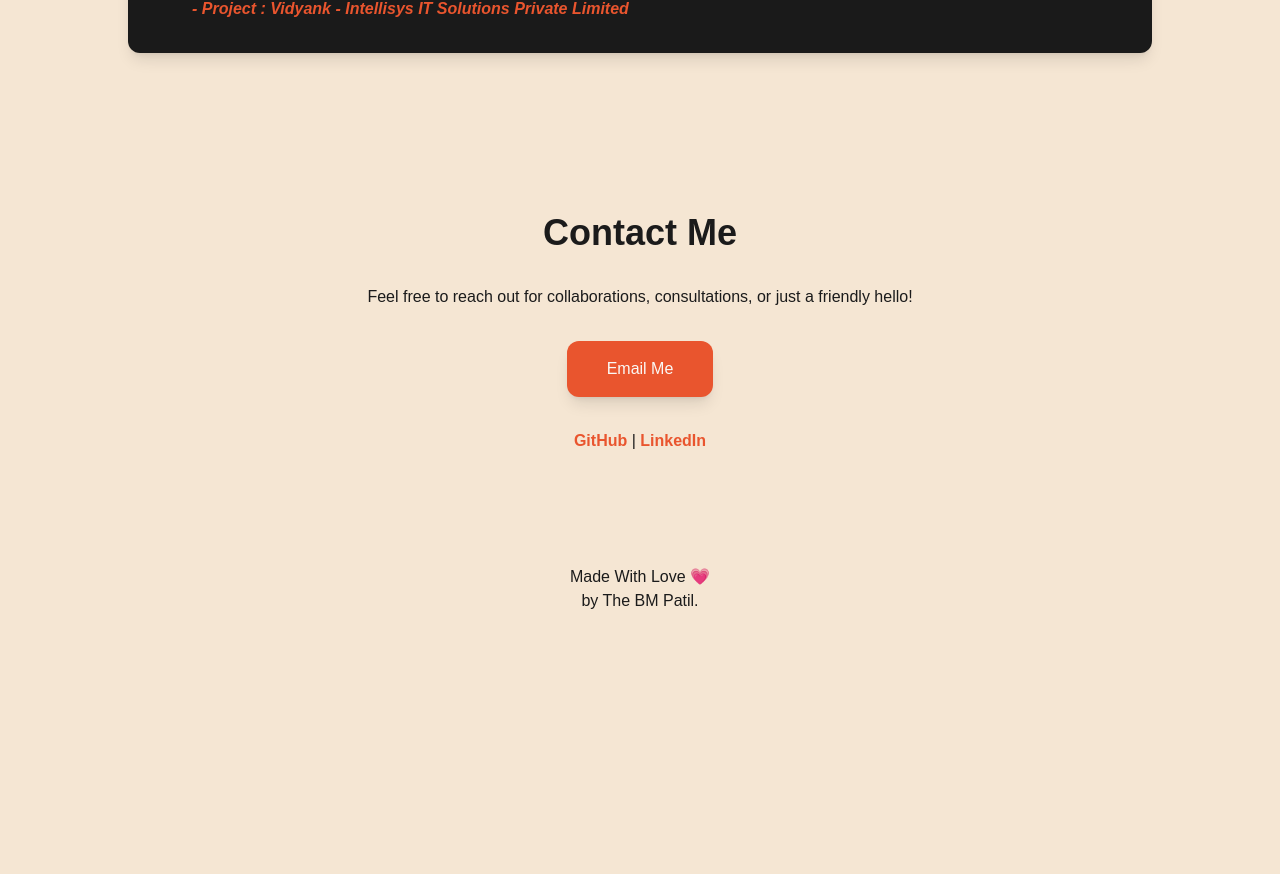
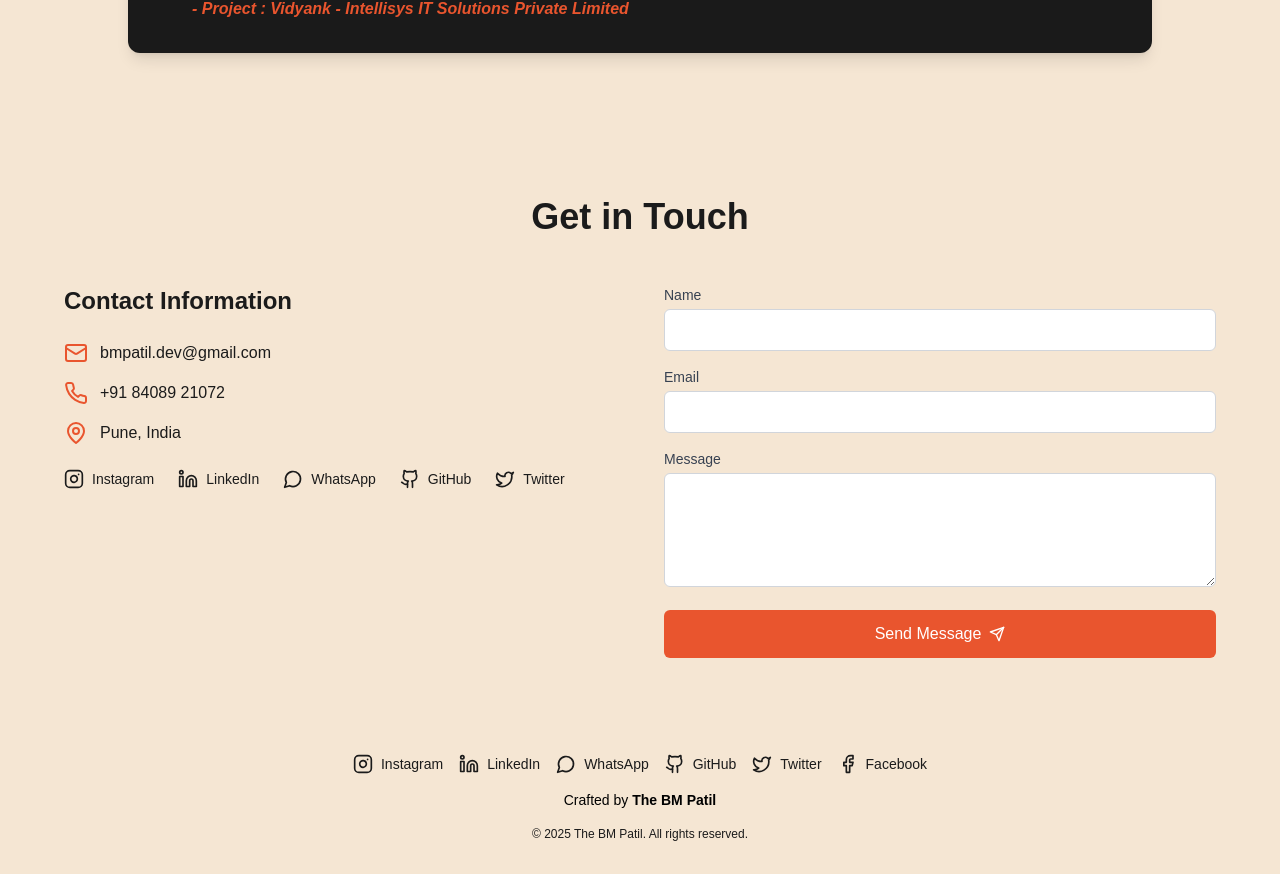
Before and after one commit to TheBMPatil/vite_portfolio, a React (Vite) app: page / in a window 1280 px wide. Shown: the part 3853-4727 px from the top of the page. Before the commit the page ends 4498 px from the top, so only its background shows below. Built offline with nearby package versions, Linux system fonts and the light colour scheme.

Commit message:
Footer , CTA , Socials changes

```diff
--- a/package.json
+++ b/package.json
@@ -12,7 +12,10 @@
   "dependencies": {
     "lucide-react": "^0.344.0",
     "react": "^18.3.1",
-    "react-dom": "^18.3.1"
+    "react-dom": "^18.3.1",
+    "framer-motion": "^11.0.8",
+    "react-intersection-observer": "^9.8.1",
+    "react-router-dom": "^6.22.2"
   },
   "devDependencies": {
     "@eslint/js": "^9.9.1",
--- /dev/null
+++ b/src/components/AnimatedSection.tsx
@@ -0,0 +1,29 @@
+import React from 'react';
+import { motion } from 'framer-motion';
+import { useInView } from 'react-intersection-observer';
+
+interface AnimatedSectionProps {
+  children: React.ReactNode;
+  className?: string;
+}
+
+const AnimatedSection: React.FC<AnimatedSectionProps> = ({ children, className }) => {
+  const [ref, inView] = useInView({
+    triggerOnce: true,
+    threshold: 0.1,
+  });
+
+  return (
+    <motion.div
+      ref={ref}
+      initial={{ opacity: 0, y: 50 }}
+      animate={inView ? { opacity: 1, y: 0 } : { opacity: 0, y: 50 }}
+      transition={{ duration: 0.6 }}
+      className={className}
+    >
+      {children}
+    </motion.div>
+  );
+};
+
+export default AnimatedSection;
--- a/src/components/Contact.tsx
+++ b/src/components/Contact.tsx
@@ -1,24 +1,134 @@
+import React, { useState } from 'react';
+import AnimatedSection from '../components/AnimatedSection';
+import { Mail, Phone, MapPin, Send, Github, Instagram, Facebook, Twitter, Linkedin, MessageCircle } from 'lucide-react';
+
 const Contact = () => {
+  const [formData, setFormData] = useState({
+    name: '',
+    email: '',
+    message: ''
+  });
+
+  const handleSubmit = (e: React.FormEvent) => {
+    e.preventDefault();
+    console.log('Form submitted:', formData);
+  };
+
+  const handleChange = (e: React.ChangeEvent<HTMLInputElement | HTMLTextAreaElement>) => {
+    setFormData({
+      ...formData,
+      [e.target.name]: e.target.value
+    });
+  };
+
+  const socialLinks = [
+    { icon: <Instagram size={20} />, href: 'https://www.instagram.com/the_bhagvat_mutthe_/', label: 'Instagram' },
+    { icon: <Linkedin size={20} />, href: 'https://www.linkedin.com/in/thebmpatil', label: 'LinkedIn' },
+    { icon: <MessageCircle size={20} />, href: 'https://wa.me/+918408921072', label: 'WhatsApp' },
+    { icon: <Github size={20} />, href: 'https://github.com/TheBMPatil', label: 'GitHub' },
+    { icon: <Twitter size={20} />, href: 'https://x.com/BhagvatMutthe', label: 'Twitter' },
+    // { icon: <Facebook size={20} />, href: 'https://www.facebook.com/bhagvat.mutthe/', label: 'Facebook' },
+  ];
+
   return (
-    <section id="contact" className="contact-section text-center py-16 md:py-20 px-4 md:px-8">
-      <h2 className="text-3xl md:text-4xl font-bold mb-6 md:mb-8">Contact Me</h2>
-      <p className="mb-6 md:mb-8 text-sm md:text-base">
-        Feel free to reach out for collaborations, consultations, or just a
-        friendly hello!
-      </p>
-      <a href="mailto:bmpatil.dev@gmail.com" className="contact-button">
-        Email Me
-      </a>
-      <div className="social-links mt-6 md:mt-8">
-        <a href="https://github.com/TheBMPatil" target="_blank" rel="noopener noreferrer">
-          GitHub
-        </a>
-        {' | '}
-        <a href="https://www.linkedin.com/in/thebmpatil" target="_blank" rel="noopener noreferrer">
-          LinkedIn
-        </a>
+    <AnimatedSection>
+      <div className="container mx-auto px-4 py-16">
+        <h1 className="text-4xl font-bold text-center mb-12">Get in Touch</h1>
+        <div className="max-w-6xl mx-auto grid md:grid-cols-2 gap-12">
+          {/* Contact Info Section */}
+          <div>
+            <h2 className="text-2xl font-semibold mb-6">Contact Information</h2>
+            <div className="space-y-4 mb-6">
+              <div className="flex items-center gap-3">
+                <Mail className="text-[#E9552E]" />
+                <span>bmpatil.dev@gmail.com</span>
+              </div>
+              <div className="flex items-center gap-3">
+                <Phone className="text-[#E9552E]" />
+                <span>+91 84089 21072</span>
+              </div>
+              <div className="flex items-center gap-3">
+                <MapPin className="text-[#E9552E]" />
+                <span>Pune, India</span>
+              </div>
+            </div>
+
+            {/* Social Icons with Labels */}
+            <div className="flex gap-6 flex-wrap">
+              {socialLinks.map((link, index) => (
+                <a
+                  key={index}
+                  href={link.href}
+                  target="_blank"
+                  rel="noopener noreferrer"
+                  aria-label={link.label}
+                  title={link.label}
+                  className="flex items-center gap-2 text-[#1B1B1B] hover:text-[#E9552E] transition-colors"
+                >
+                  {link.icon}
+                  <span className="text-sm font-medium">{link.label}</span>
+                </a>
+              ))}
+            </div>
+          </div>
+
+          {/* Contact Form Section */}
+          <div>
+            <form onSubmit={handleSubmit} className="space-y-4">
+              <div>
+                <label htmlFor="name" className="block text-sm font-medium text-gray-700 mb-1">
+                  Name
+                </label>
+                <input
+                  type="text"
+                  id="name"
+                  name="name"
+                  value={formData.name}
+                  onChange={handleChange}
+                  className="w-full px-4 py-2 rounded-md border border-gray-300 focus:outline-none focus:ring-2 focus:ring-[#E9552E] focus:border-transparent"
+                  required
+                />
+              </div>
+              <div>
+                <label htmlFor="email" className="block text-sm font-medium text-gray-700 mb-1">
+                  Email
+                </label>
+                <input
+                  type="email"
+                  id="email"
+                  name="email"
+                  value={formData.email}
+                  onChange={handleChange}
+                  className="w-full px-4 py-2 rounded-md border border-gray-300 focus:outline-none focus:ring-2 focus:ring-[#E9552E] focus:border-transparent"
+                  required
+                />
+              </div>
+              <div>
+                <label htmlFor="message" className="block text-sm font-medium text-gray-700 mb-1">
+                  Message
+                </label>
+                <textarea
+                  id="message"
+                  name="message"
+                  value={formData.message}
+                  onChange={handleChange}
+                  rows={4}
+                  className="w-full px-4 py-2 rounded-md border border-gray-300 focus:outline-none focus:ring-2 focus:ring-[#E9552E] focus:border-transparent"
+                  required
+                ></textarea>
+              </div>
+              <button
+                type="submit"
+                className="w-full bg-[#E9552E] text-white px-6 py-3 rounded-md hover:bg-[#cf482a] transition-colors flex items-center justify-center gap-2"
+              >
+                Send Message
+                <Send size={16} />
+              </button>
+            </form>
+          </div>
+        </div>
       </div>
-    </section>
+    </AnimatedSection>
   );
 };
 
--- a/src/components/Footer.tsx
+++ b/src/components/Footer.tsx
@@ -1,9 +1,68 @@
+import { motion } from 'framer-motion';
+import { Github, Instagram, Facebook, Twitter, Linkedin, MessageCircle } from 'lucide-react';
+
 const Footer = () => {
+  const socialLinks = [
+    { icon: <Instagram size={20} />, href: 'https://www.instagram.com/the_bhagvat_mutthe_/', label: 'Instagram' },
+    { icon: <Linkedin size={20} />, href: 'https://www.linkedin.com/in/thebmpatil', label: 'LinkedIn' },
+    { icon: <MessageCircle size={20} />, href: 'https://wa.me/+918408921072', label: 'WhatsApp' },
+    { icon: <Github size={20} />, href: 'https://github.com/TheBMPatil', label: 'GitHub' },
+    { icon: <Twitter size={20} />, href: 'https://x.com/BhagvatMutthe', label: 'Twitter' },
+    { icon: <Facebook size={20} />, href: 'https://www.facebook.com/bhagvat.mutthe/', label: 'Facebook' },
+  ];
   return (
-    <footer className="footer text-center py-8">
-      <p>Made With Love 💗</p>
-      <p>by The BM Patil.</p>
-      {/* <p>&copy; {new Date().getFullYear()} BM Patil. All Rights Reserved.</p> */}
+    <footer className="bg-[#F5E6D3] text-[#3A3A3A] py-8 px-4 text-center">
+      <motion.div
+        initial={{ opacity: 0, y: 10 }}
+        animate={{ opacity: 1, y: 0 }}
+        transition={{ duration: 0.6 }}
+        className="max-w-3xl mx-auto"
+      >
+        {/* <div className="text-2xl font-bold text-[#E9552E] mb-2">BMP</div> */}
+
+
+
+        {/* <p className="text-sm mb-1">Made with ❤️ and endless cups of chai</p> */}
+        {/* <div className="flex flex-wrap justify-center gap-4 mb-4">
+          {socialLinks.map((link, index) => (
+            <motion.a
+              key={index}
+              href={link.href}
+              target="_blank"
+              rel="noopener noreferrer"
+              aria-label={link.label}
+              title={link.label}
+              className="text-[#1B1B1B] hover:text-[#E9552E] transition-colors"
+              whileHover={{ scale: 1.2 }}
+              whileTap={{ scale: 0.9 }}
+            >
+              {link.icon}
+            </motion.a>
+          ))}
+        </div> */}
+
+        {/* Social Icons with Labels */}
+        <div className="flex flex-wrap justify-center gap-4 mb-4">
+          {socialLinks.map((link, index) => (
+            <a
+              key={index}
+              href={link.href}
+              target="_blank"
+              rel="noopener noreferrer"
+              aria-label={link.label}
+              title={link.label}
+              className="flex items-center gap-2 text-[#1B1B1B] hover:text-[#E9552E] transition-colors"
+            >
+              {link.icon}
+              <span className="text-sm font-medium">{link.label}</span>
+            </a>
+          ))}
+        </div>
+
+        <p className="text-sm  text-[#000000]  ">Crafted by <span className="font-semibold text-[#000000]  hover:text-[#E9552E] transition-colors">The BM Patil</span></p>
+
+        <p className="text-xs mt-4 text-[#1b1b1b]">&copy; {new Date().getFullYear()} The BM Patil. All rights reserved.</p>
+      </motion.div>
     </footer>
   );
 };
```
Also changed, not shown: index.html (line endings or trailing spaces), 1 other file (tests, documents, lock files or other folders).
